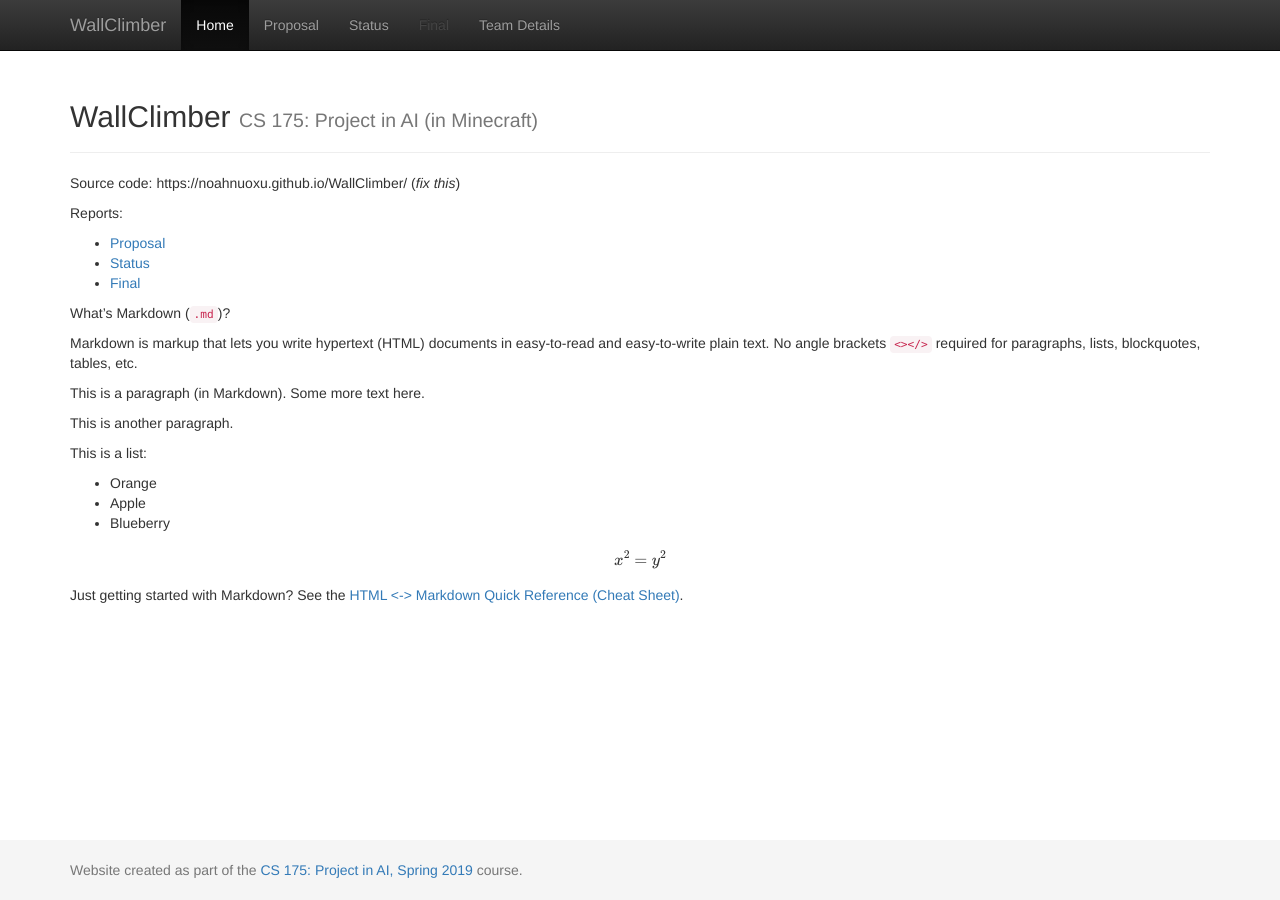
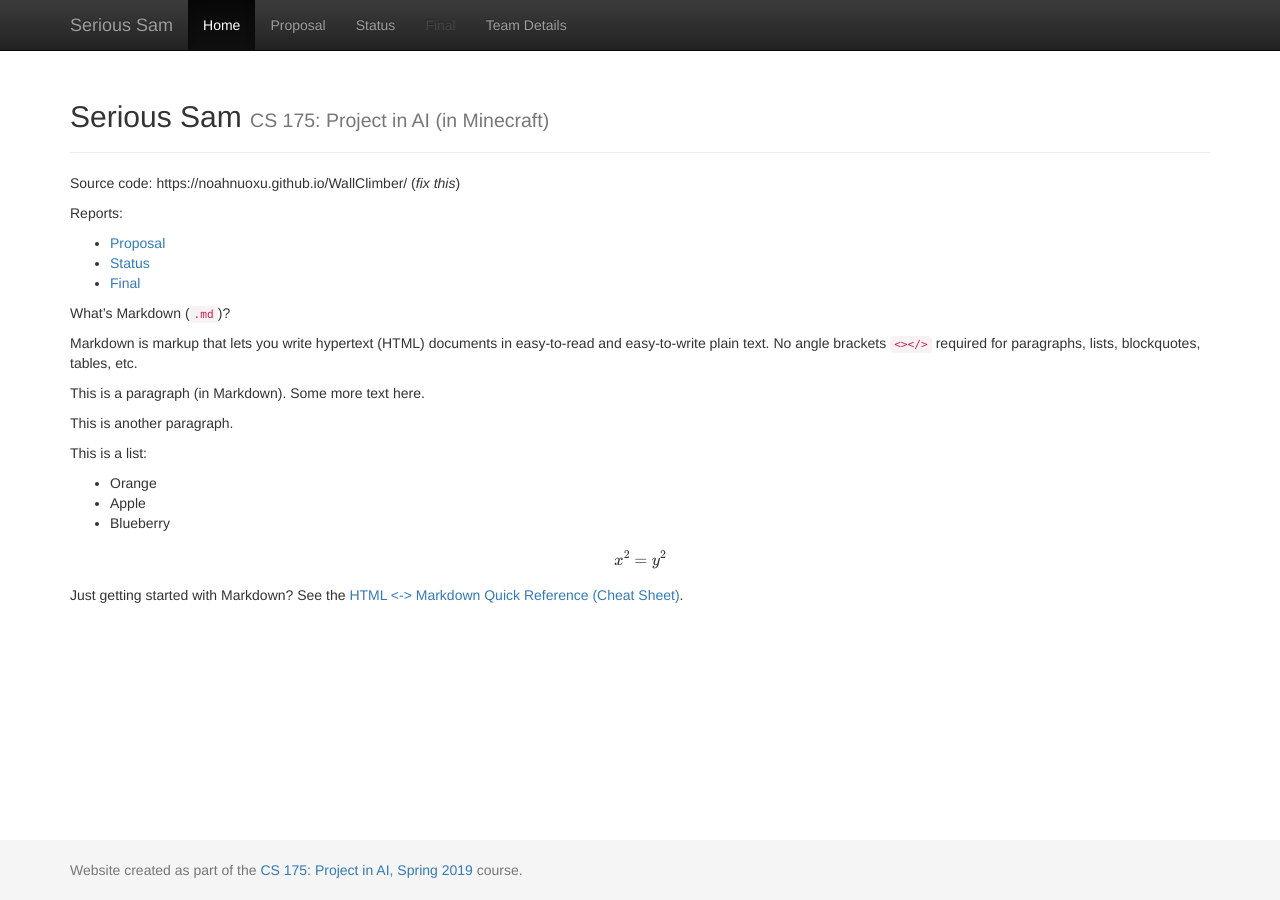
Before and after one commit to Superpanda35/Serious-Sam, a Jekyll site: the page built from docs/index.md, in a window 1280 px wide. Built offline with Jekyll 4.4.1, drawn with Linux system fonts in a browser that asks for light colours; formulas are drawn with MathJax 3.

Commit message:
Update _config.yml

```diff
--- a/docs/_config.yml
+++ b/docs/_config.yml
@@ -1,7 +1,7 @@
 ###########
 # site.title
 
-title:    'WallClimber'
+title:    'Serious Sam'
 subtitle: 'CS 175: Project in AI (in Minecraft)'
 
 
```
